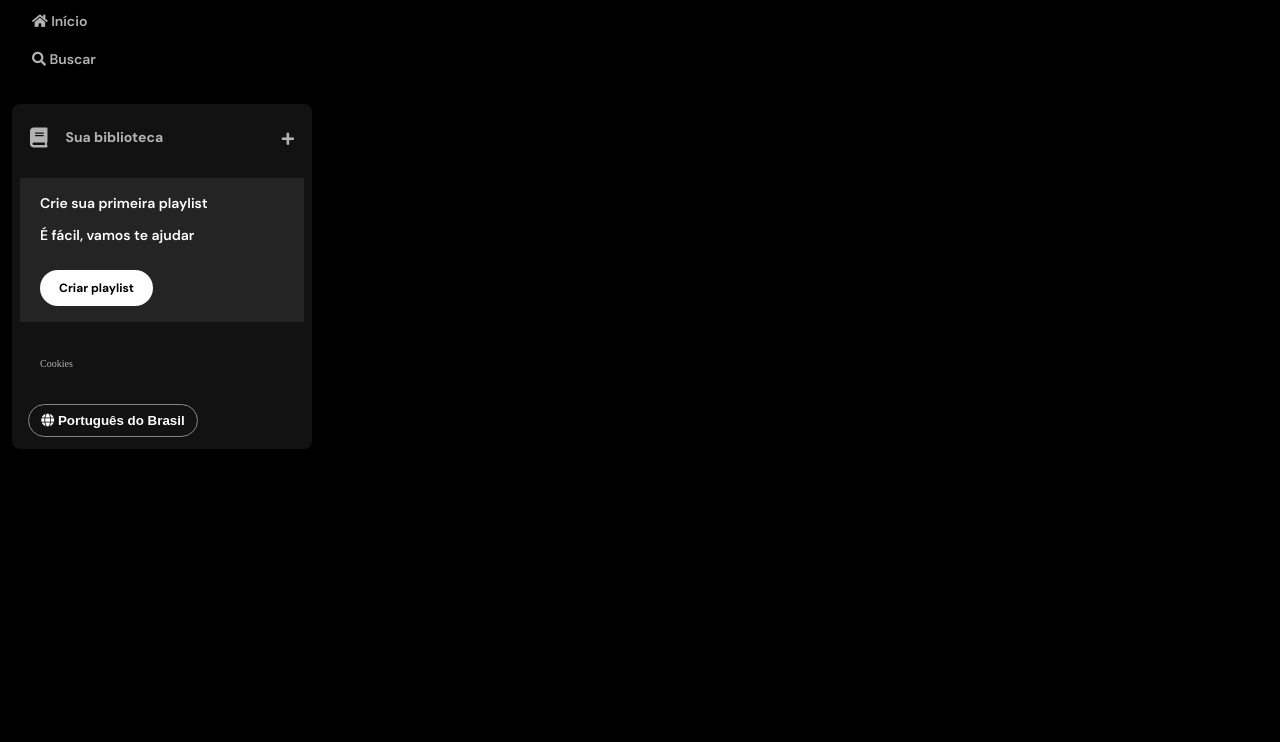
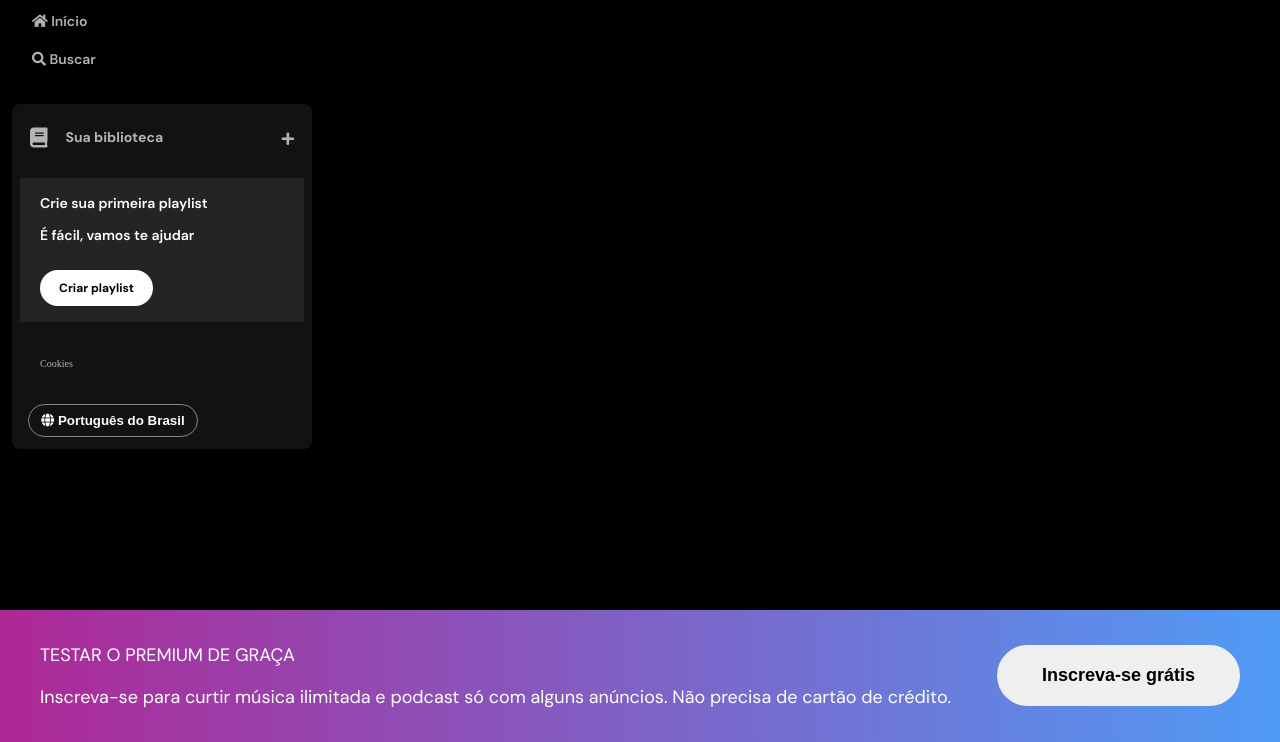
Before and after one commit to felipegs0/spotify-imersao-alura, a plain HTML site: page index.html in a window 1280 px wide. Shown: the part 58-800 px from the top of the page. Drawn offline with Linux system fonts and the light colour scheme.

Commit message:
Footer feito

```diff
--- a/index.html
+++ b/index.html
@@ -13,6 +13,7 @@
 <link href="https://fonts.googleapis.com/css2?family=DM+Sans:ital,opsz,wght@0,9..40,100..1000;1,9..40,100..1000&display=swap" rel="stylesheet">
 </head>
 <body>
+    <main>
     <div class="sidebar">
         <nav class="sidebar-nav">
             <div class="logo">
@@ -63,5 +64,15 @@
             </div>
         </div>
     </div>
+    <footer class="footer">
+        <div class="footer__div">
+            <p class="footer__p">TESTAR O PREMIUM DE GRAÇA</p>
+            <p class="footer__p">Inscreva-se para curtir música ilimitada e podcast só com alguns anúncios. Não precisa de cartão de crédito.</p>
+        </div>
+        <div class="footer__div__button">
+            <button class="footer__button"><a href="#">Inscreva-se grátis</a></button>
+        </div>
+    </main>
+    </footer>
 </body>
 </html>
--- a/style.css
+++ b/style.css
@@ -171,3 +171,39 @@ h1 {
     padding: 8px;
     border-radius: 20px;
 }
+
+footer {
+    position: fixed;
+    bottom: 0;
+    left: 0;
+    right: 0;
+    background: linear-gradient(to right, #ae2896, #509bf5);
+    padding: 15px 40px;
+    display: flex;
+    justify-content: space-between;
+
+}
+
+.footer p {
+    font-size: 18px;
+    color: white;
+    font-family: "DM Sans", sans-serif;
+    padding-bottom: 0px;
+}
+
+footer button {
+    padding: 20px 45px;
+    border-radius: 60px;
+    border: none;
+    margin: 0px;
+    align-items: center;
+    font-weight: 700;
+    position: relative;
+    font-size: 18px;
+    top: 20px;
+}
+
+footer a {
+    text-decoration: none;
+    color: black;
+}
```
